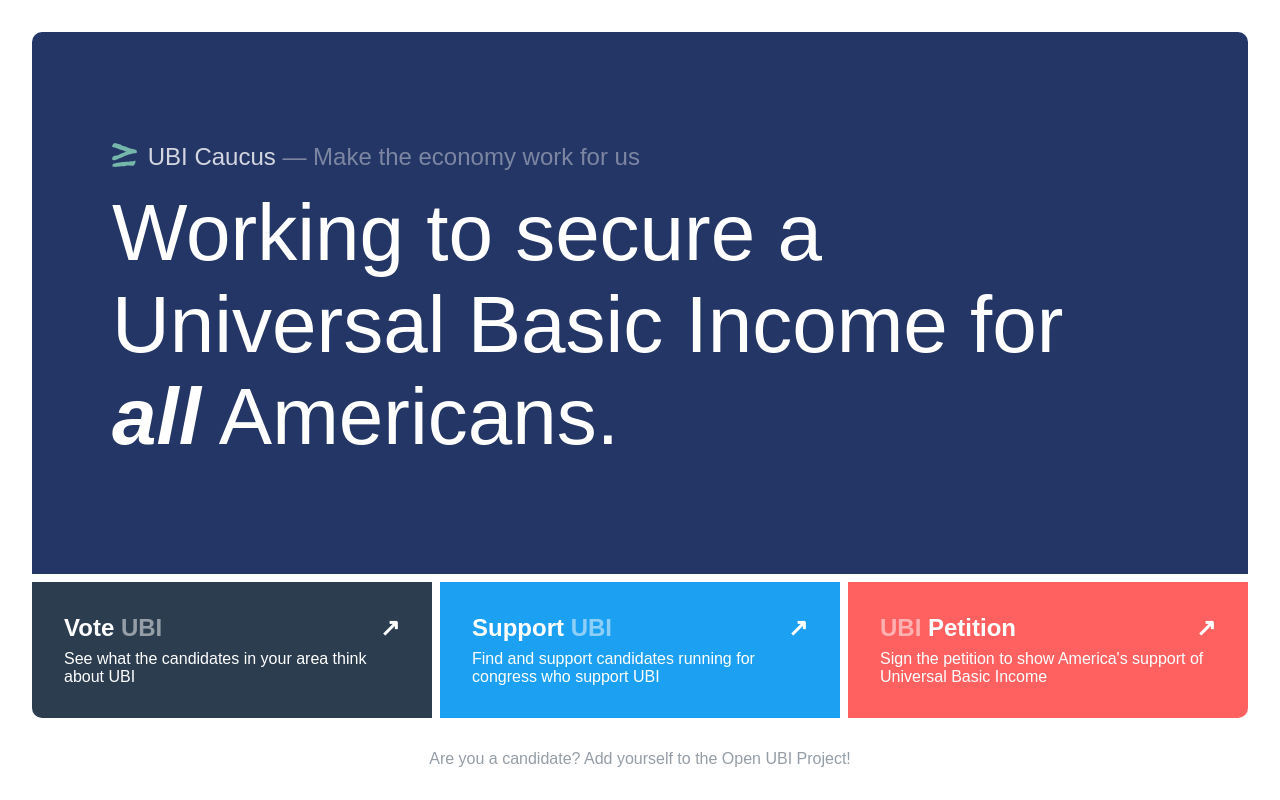
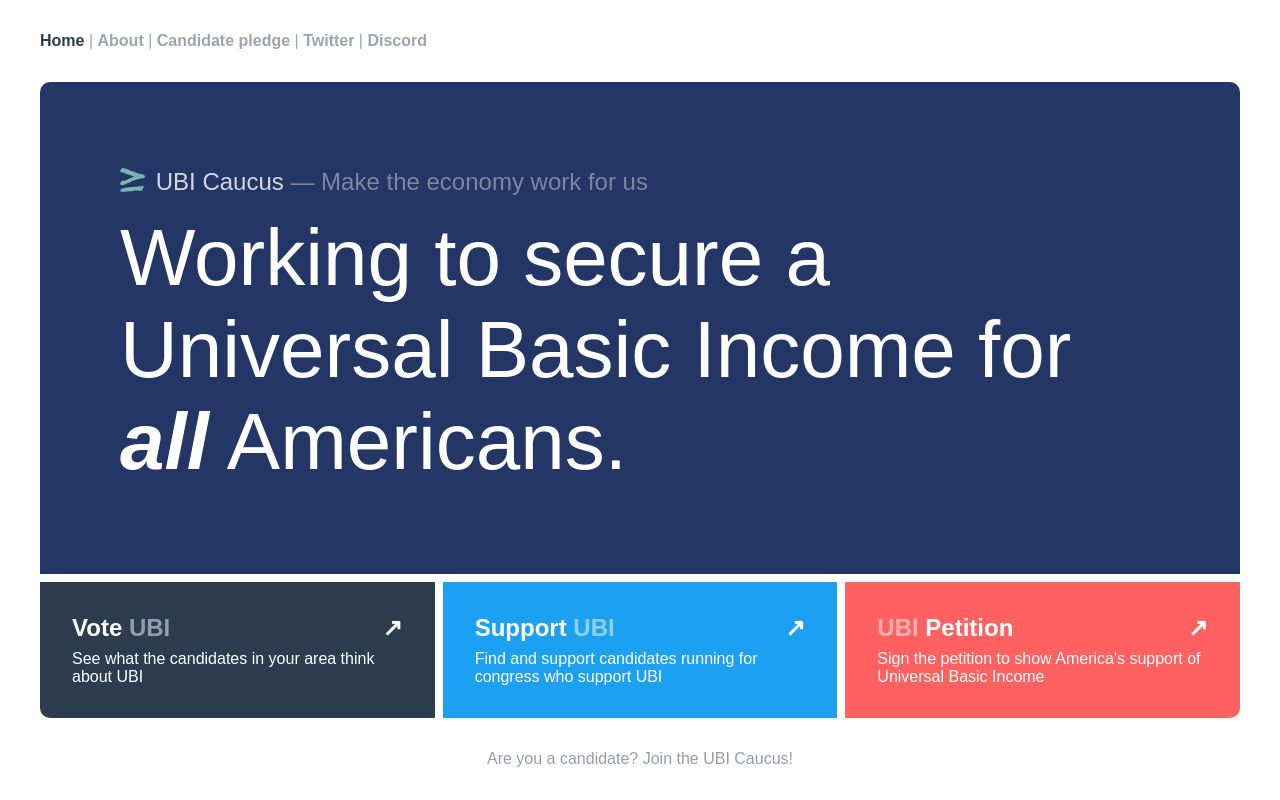
Before and after one commit to Booligoosh/ubi-caucus, a Vue app: page / in a window 1280 px wide. Built offline with nearby package versions, Linux system fonts and the light colour scheme; the HTML template or start-up script is replaced by a standard one; a web font is replaced by a local one.

Commit message:
Added other pages to splash site!

```diff
--- a/src/App.vue
+++ b/src/App.vue
@@ -12,7 +12,7 @@
         >
       </div>
     </a>
-    <div class="nav-wrapper" v-if="host !== `us.openubiproject.org`">
+    <div class="nav-wrapper">
       <div id="nav" v-if="host === `support.us.openubiproject.org`">
         <router-link to="/">Home</router-link> |
         <router-link to="/about">About</router-link> |
@@ -23,12 +23,18 @@
           >Add candidate</a
         >
       </div>
-      <!-- <div id="nav" v-if="host === `us.openubiproject.org`">
+      <div id="nav" v-if="host === `us.openubiproject.org`">
         <router-link to="/">Home</router-link> |
-        <a href="https://discordapp.com" target="_blank" rel="noopener"
+        <router-link to="/about">About</router-link> |
+        <router-link to="/pledge">Candidate pledge</router-link> |
+        <a href="https://twitter.com/UBIcaucus" target="_blank" rel="noopener"
+          >Twitter</a
+        >
+        |
+        <a href="https://discord.gg/bwzcggQ" target="_blank" rel="noopener"
           >Discord</a
         >
-      </div> -->
+      </div>
     </div>
     <router-view class="page" />
   </div>
--- a/src/router/index.js
+++ b/src/router/index.js
@@ -17,7 +17,9 @@ const suppportRoutes = [
     // this generates a separate chunk (about.[hash].js) for this route
     // which is lazy-loaded when the route is visited.
     component: () =>
-      import(/* webpackChunkName: "about" */ "../views/support/About.vue")
+      import(
+        /* webpackChunkName: "support-about" */ "../views/support/About.vue"
+      )
   }
 ];
 
@@ -26,6 +28,20 @@ const splashRoutes = [
     path: "/",
     name: "Home",
     component: () => import("../views/splash/Home.vue")
+  },
+  {
+    path: "/about",
+    name: "About",
+    component: () =>
+      import(/* webpackChunkName: "splash-about" */ "../views/splash/About.vue")
+  },
+  {
+    path: "/pledge",
+    name: "Candidate Pledge",
+    component: () =>
+      import(
+        /* webpackChunkName: "splash-pledge" */ "../views/splash/Pledge.vue"
+      )
   }
 ];
 
--- /dev/null
+++ b/src/views/splash/About.vue
@@ -0,0 +1,31 @@
+<template>
+  <div class="about">
+    <h1>About the UBI Caucus</h1>
+    <h2>Our Mission</h2>
+    <p>
+      We aim to be the discussion focal point for UBI implementation in the
+      United States of America, building on top of the
+      <a href="https://openubiproject.org">OpenUBI</a> best practices.
+    </p>
+    <h2>Contact</h2>
+    <p>
+      The UBI Caucus is run by
+      <a
+        href="https://www.blevinsforcongress.com/"
+        target="_blank"
+        rel="noopener"
+        >Ryan Blevins</a
+      >. You can
+      <a href="https://twitter.com/Blevins2020" target="_blank" rel="noopener"
+        >contact him on Twitter</a
+      >.
+    </p>
+    <h2>Credits</h2>
+    <p>
+      This website is part of the OpenUBI Action Framework and is built by
+      <a href="https://twitter.com/KoalasForYang" target="_blank" rel="noopener"
+        >@KoalasForYang</a
+      >.
+    </p>
+  </div>
+</template>
--- a/src/views/splash/Home.vue
+++ b/src/views/splash/Home.vue
@@ -44,10 +44,14 @@
     <a
       class="candidate-link"
       href="http://candidate.survey.us.openubiproject.org"
-      >Are you a candidate? Add yourself to the Open UBI Project!</a
+      >Are you a candidate? Join the UBI Caucus!</a
     >
   </div>
 </template>
+
+<style lang="scss">
+/* Unscoped */
+</style>
 
 <style lang="scss" scoped>
 $grid-gap: 0.5rem;
@@ -56,7 +60,9 @@ $grid-gap: 0.5rem;
   display: flex;
   flex-direction: column;
   flex-grow: 1;
-  max-width: none;
+  // max-width: none;
+  padding-top: 0;
+  margin-top: 3rem;
 }
 
 .hero {
--- /dev/null
+++ b/src/views/splash/Pledge.vue
@@ -0,0 +1,43 @@
+<template>
+  <div>
+    <blockquote class="pledge">
+      <p>
+        &ldquo;If elected, I pledge to introduce legislation that can be passed
+        by the House, Senate and signed into law by the President in the first
+        quarter of 2021 that transparently funds and guarantees a Universal
+        Basic Income (UBI) for the citizens of the United States of America, at
+        a rate which covers basic human needs in an effort to eliminate poverty,
+        while building a robust national economy.&rdquo;
+      </p>
+    </blockquote>
+  </div>
+</template>
+
+<style lang="scss" scoped>
+.page {
+  display: flex;
+  flex-direction: column;
+  justify-content: center;
+}
+.pledge {
+  margin: 0;
+  font-size: 2rem;
+  color: #243665;
+  line-height: 1.5em;
+  font-style: italic;
+  /* Gradient text */
+  background: -webkit-linear-gradient(
+    0deg,
+    hsl(0, 100%, 69%),
+    hsl(203, 89%, 53%)
+  );
+  -webkit-background-clip: text;
+  -webkit-text-fill-color: transparent;
+}
+
+@media screen and (max-width: 585px) {
+  .pledge {
+    font-size: 1.5rem;
+  }
+}
+</style>
```
